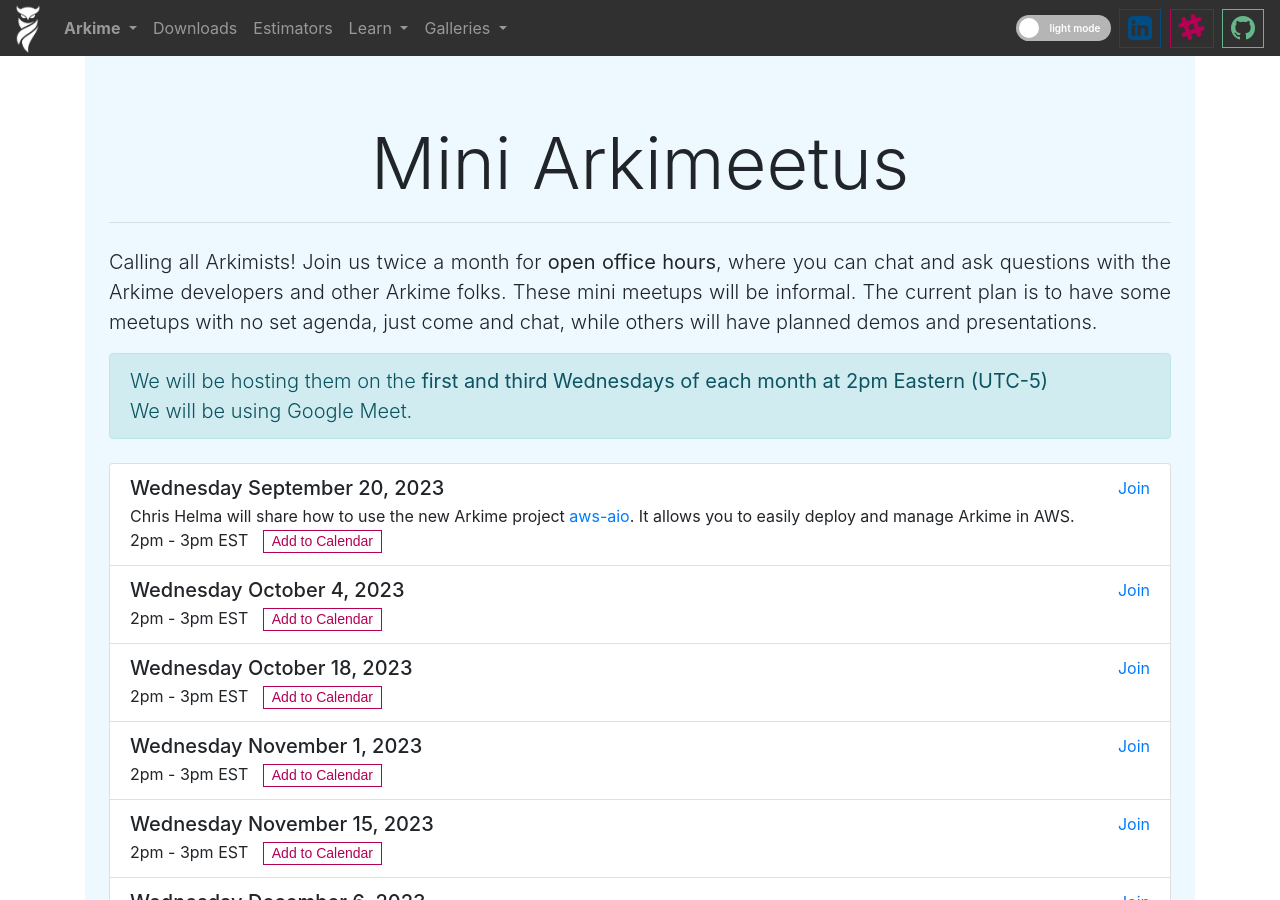
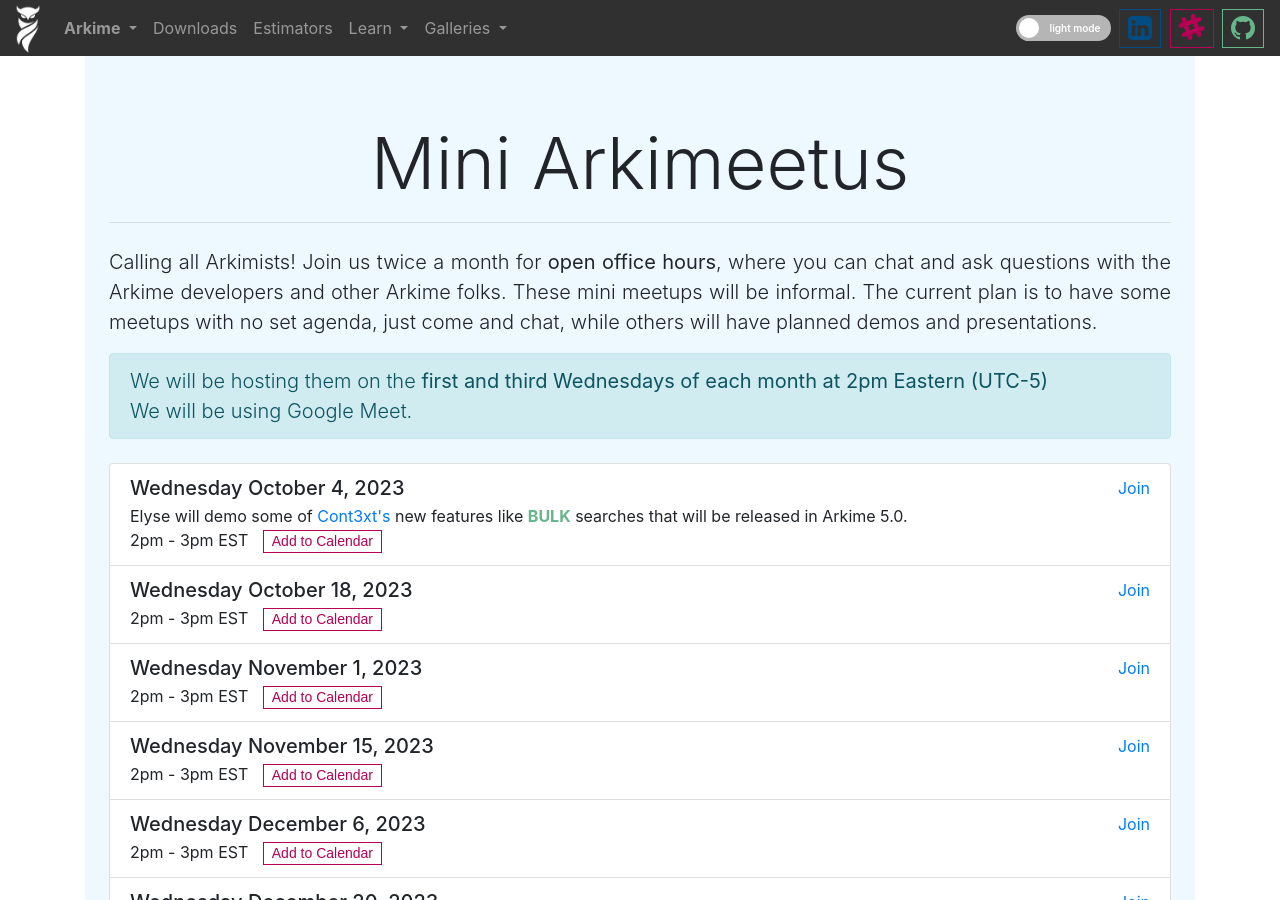
Before and after one commit to arkime/arkimeweb, a Jekyll site: the page built from mini-arkimeetus.html, in a window 1280 px wide and 900 px high. Built offline with Jekyll 4.4.1, drawn with Linux system fonts in a browser that asks for light colours.

Commit message:
add aws-aio demo to presentations
add details about cont3xt preso for ooo

```diff
--- a/mini-arkimeetus.html
+++ b/mini-arkimeetus.html
@@ -83,30 +83,15 @@
               <ul class="list-group">
                 <li class="list-group-item">
                   <div class="d-flex w-100 justify-content-between">
-                    <h5 class="mb-1">Wednesday September 20, 2023</h5>
-                    <a class="no-decoration" href="https://meet.google.com/ajc-ffja-scu">
-                      Join
-                    </a>
-                  </div>
-                  Chris Helma will share how to use the new Arkime project
-                  <a href="https://github.com/arkime/aws-aio" class="no-decoration">aws-aio</a>.
-                  It allows you to easily deploy and manage Arkime in AWS.
-                  <br>
-                  2pm - 3pm EST
-                  <span title="Add to Calendar" class="add-to-calendar">
-                    <span class="start">09/20/2023 02:00 PM</span>
-                    <span class="timezone">America/New_York</span>
-                    <span class="title">Mini Arkimeetus</span>
-                    <span class="description">Arkime Office Hours - https://arkime.com/mini-arkimeetus - https://meet.google.com/ajc-ffja-scu</span>
-                  </span>
-                </li>
-                <li class="list-group-item">
-                  <div class="d-flex w-100 justify-content-between">
                     <h5 class="mb-1">Wednesday October 4, 2023</h5>
                     <a class="no-decoration" href="https://meet.google.com/ueh-pseg-zjo">
                       Join
                     </a>
                   </div>
+                  Elyse will demo some of
+                  <a href="https://arkime.com/cont3xt" class="no-decoration">Cont3xt's</a>
+                  new features like <strong class="primary-theme-text">BULK</strong> searches that will be released in Arkime 5.0.
+                  <br>
                   2pm - 3pm EST
                   <span title="Add to Calendar" class="add-to-calendar">
                     <span class="start">10/04/2023 02:00 PM</span>
```
Also changed, not shown: _wiki/articles.md (+2 -0 lines).
